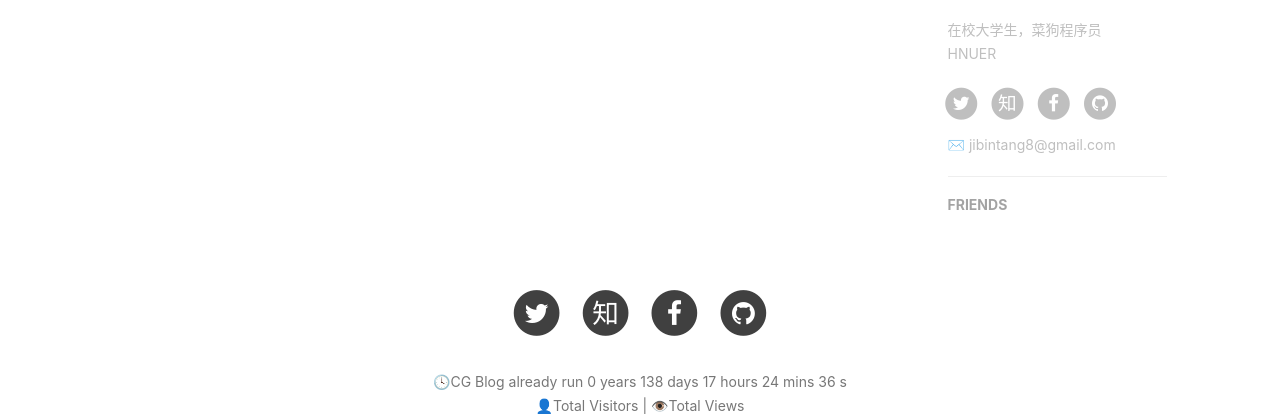
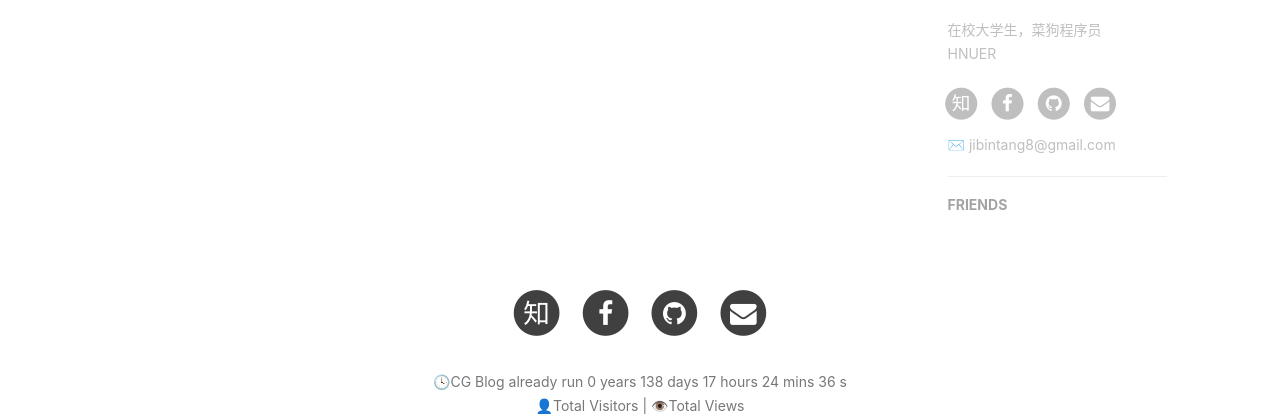
Before and after one commit to tjbnbb/tjbnbb.github.io, a Jekyll site: the page built from about.html, in a window 1280 px wide. Shown: the part 730-1146 px from the top of the page. Built offline with Jekyll 4.4.1, drawn with Linux system fonts in a browser that asks for light colours; nearby versions of some CDN libraries; emoji names are drawn with the system emoji font; comment, search, counter and statistics services are not loaded.

```diff
--- a/_config.yml
+++ b/_config.yml
@@ -2,7 +2,6 @@
 title: CG Blog
 SEOTitle: 菜狗的博客 | CG Blog
 header-img: img/home-bg.jpg
-email: jibintang8@gmail.com
 description: "个人IT技术博客，和你一起学习"
 keyword: "学习, study, IT, computer, student, 大学生, tech, Blog, 湖南大学, HNU"
 url: "https://tjbnbb.github.io/"              # your host, for absolute URL
@@ -16,8 +15,9 @@
 weibo_username:     false
 zhihu_username:     rom-99-76
 github_username:    tjbnbb
-twitter_username:   tang_jibin
+twitter_username:   false
 facebook_username:  jibin.tang.1
+email_address: jibintang8@gmail.com
 #linkedin_username:  firstname-lastname-idxxxx
 
 
--- a/_includes/short-about.html
+++ b/_includes/short-about.html
@@ -10,8 +10,8 @@
     {% endif %}
     <!-- SNS Link -->
     {% include sns-links.html %}
-    {% if site.email %}
-    <p>✉️ {{site.email}}</p>
+    {% if site.email_address %}
+    <p>✉️ {{site.email_address}}</p>
     {% endif %}
   </div>
 </section>
--- a/_includes/sns-links.html
+++ b/_includes/sns-links.html
@@ -78,4 +78,14 @@
     </a>
   </li>
   {% endif %}
+  {% if site.email_address %}<!--to find icons here -> https://fontawesome.com/ -->
+  <li>
+    <a target="_blank" href="mailto:{{ site.email_address }}">
+      <span class="fa-stack fa-lg">
+        <i class="fa fa-circle fa-stack-2x"></i>
+        <i class="fa fa-envelope fa-stack-1x fa-inverse"></i>
+      </span>
+    </a>
+  </li>
+  {% endif %}
 </ul>
```
